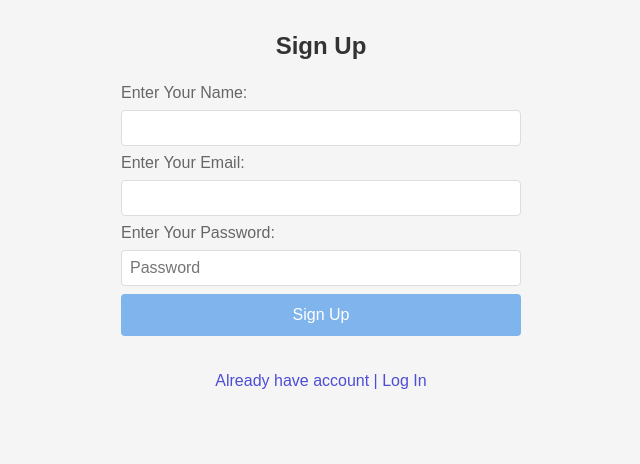
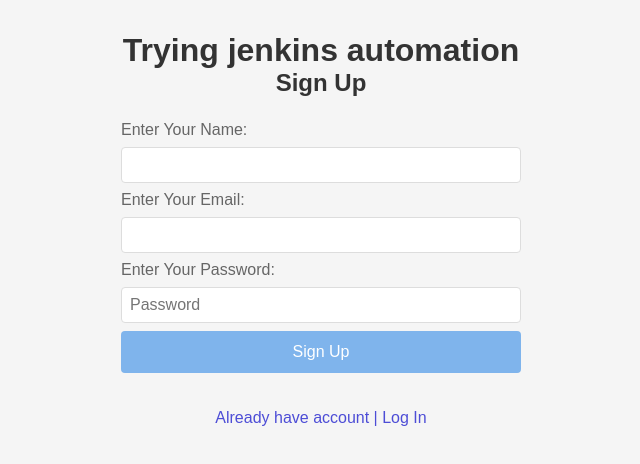
Before and after one commit to ram-Ranjan/Expensify, a website: page public/signup.html in a window 1280 px wide. Shown: the whole page, without its empty margins (319-959 px from the left). Drawn offline with nearby package versions, Linux system fonts and the light colour scheme.

Commit message:
fix: retrying jenkins github automation with webhook

```diff
--- a/public/signup.html
+++ b/public/signup.html
@@ -8,6 +8,7 @@
   </head>
   <body>
     <main>
+      <h1>Trying jenkins automation</h1>
       <h2>Sign Up</h2>
       <form id="signupForm">
         <div class="form-group">
```
